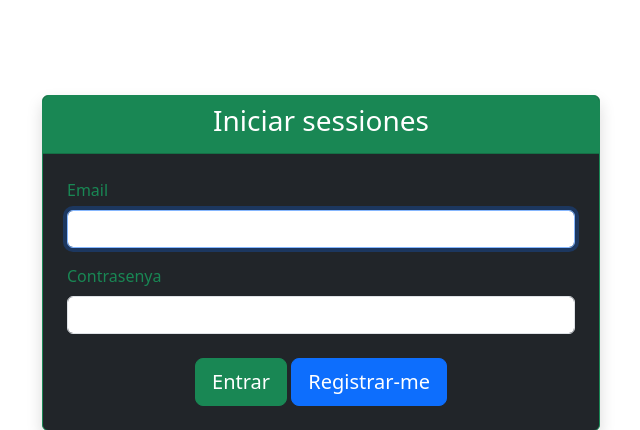
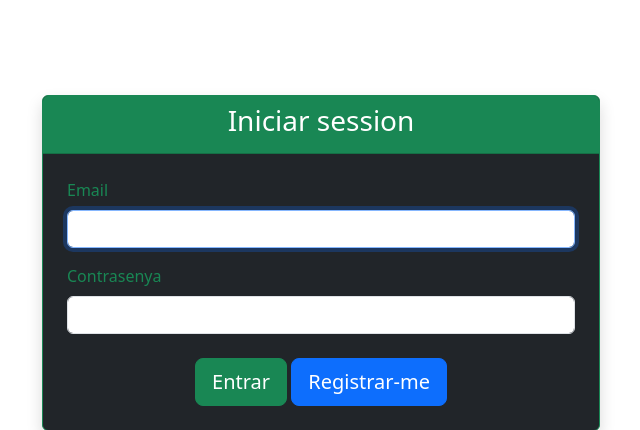
Before and after one commit to GabrielCorrea05/App-Bancaria, a Laravel app: page /login in a window 1280 px wide. Shown: the part 193-623 px from the top of the page, without its empty margins (319-959 px from the left). Run offline with Laravel 12, Linux system fonts and the light colour scheme.

Commit message:
cambios 2

```diff
--- a/resources/views/auth/login.blade.php
+++ b/resources/views/auth/login.blade.php
@@ -17,7 +17,7 @@
         <div class="col-md-8 col-lg-6">
             <div class="card bg-dark text-white border-success shadow">
                 <div class="card-header bg-success text-center">
-                    <h3>Iniciar sessiones</h3>
+                    <h3>Iniciar session</h3>
                 </div>
                 <div class="card-body p-4">
                     @if ($errors->any())
```
